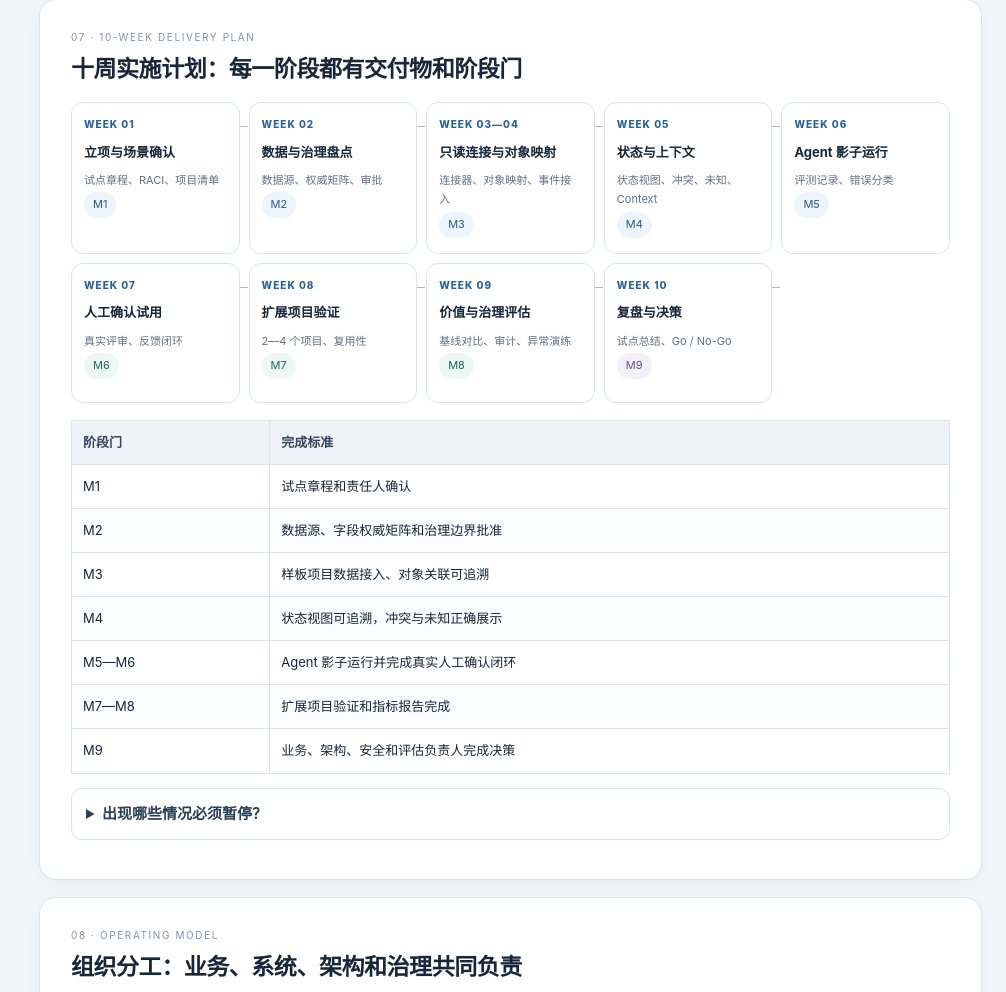
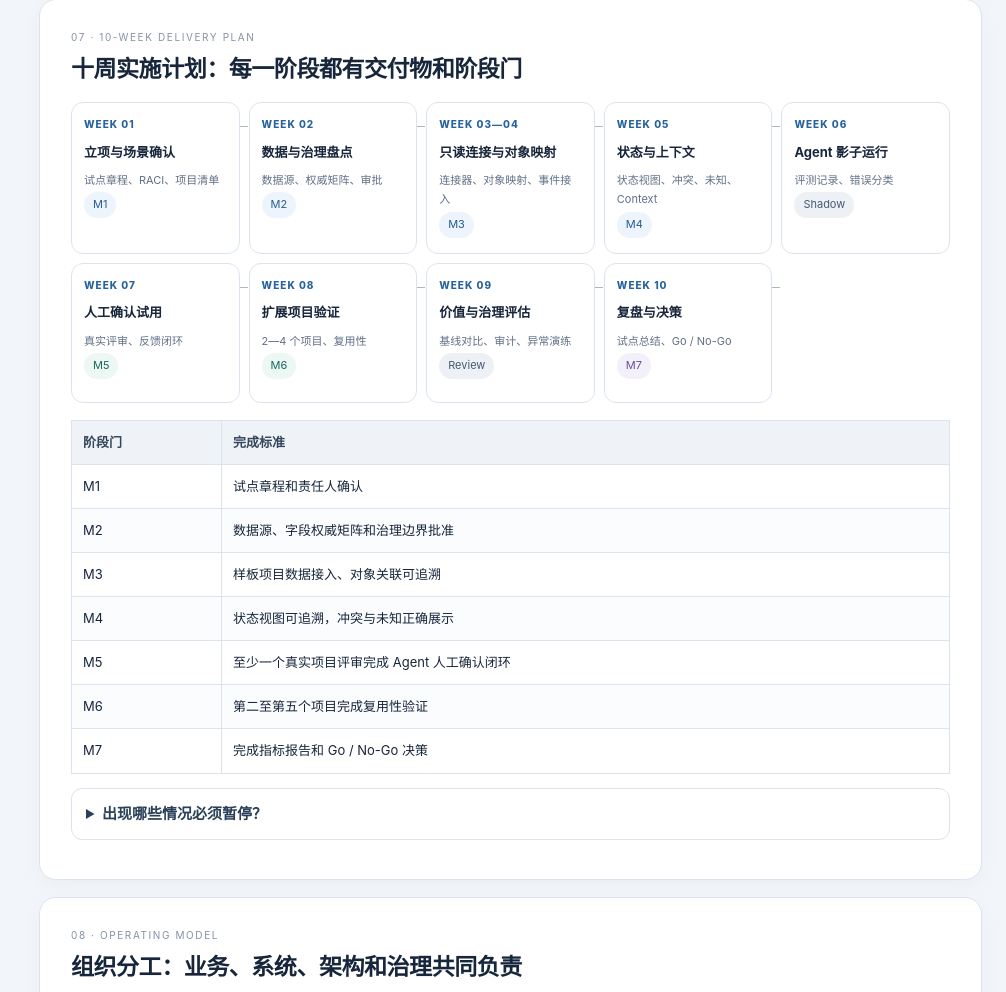
Before and after one commit to yixuan2016/creative, a plain HTML site: page docs/05-企业运行认知基础设施试点实施方案-以项目交付为例.html in a window 1280 px wide. Shown: the part 7870-8862 px from the top of the page, without its empty margins (274-1280 px from the left). Drawn offline with Linux system fonts and the light colour scheme.

Commit message:
docs: align pilot HTML milestones with implementation plan

```diff
--- a/docs/05-企业运行认知基础设施试点实施方案-以项目交付为例.html
+++ b/docs/05-企业运行认知基础设施试点实施方案-以项目交付为例.html
@@ -312,14 +312,14 @@ details p,details ul{font-size:13px;color:#53657a}
   <div class="phase"><div class="week">WEEK 02</div><strong>数据与治理盘点</strong><p>数据源、权威矩阵、审批</p><span class="pill blue">M2</span></div>
   <div class="phase"><div class="week">WEEK 03—04</div><strong>只读连接与对象映射</strong><p>连接器、对象映射、事件接入</p><span class="pill blue">M3</span></div>
   <div class="phase"><div class="week">WEEK 05</div><strong>状态与上下文</strong><p>状态视图、冲突、未知、Context</p><span class="pill blue">M4</span></div>
-  <div class="phase"><div class="week">WEEK 06</div><strong>Agent 影子运行</strong><p>评测记录、错误分类</p><span class="pill blue">M5</span></div>
-  <div class="phase"><div class="week">WEEK 07</div><strong>人工确认试用</strong><p>真实评审、反馈闭环</p><span class="pill teal">M6</span></div>
-  <div class="phase"><div class="week">WEEK 08</div><strong>扩展项目验证</strong><p>2—4 个项目、复用性</p><span class="pill teal">M7</span></div>
-  <div class="phase"><div class="week">WEEK 09</div><strong>价值与治理评估</strong><p>基线对比、审计、异常演练</p><span class="pill teal">M8</span></div>
-  <div class="phase"><div class="week">WEEK 10</div><strong>复盘与决策</strong><p>试点总结、Go / No-Go</p><span class="pill violet">M9</span></div>
+  <div class="phase"><div class="week">WEEK 06</div><strong>Agent 影子运行</strong><p>评测记录、错误分类</p><span class="pill">Shadow</span></div>
+  <div class="phase"><div class="week">WEEK 07</div><strong>人工确认试用</strong><p>真实评审、反馈闭环</p><span class="pill teal">M5</span></div>
+  <div class="phase"><div class="week">WEEK 08</div><strong>扩展项目验证</strong><p>2—4 个项目、复用性</p><span class="pill teal">M6</span></div>
+  <div class="phase"><div class="week">WEEK 09</div><strong>价值与治理评估</strong><p>基线对比、审计、异常演练</p><span class="pill">Review</span></div>
+  <div class="phase"><div class="week">WEEK 10</div><strong>复盘与决策</strong><p>试点总结、Go / No-Go</p><span class="pill violet">M7</span></div>
  </div>
  <table><thead><tr><th>阶段门</th><th>完成标准</th></tr></thead><tbody>
- <tr><td>M1</td><td>试点章程和责任人确认</td></tr><tr><td>M2</td><td>数据源、字段权威矩阵和治理边界批准</td></tr><tr><td>M3</td><td>样板项目数据接入、对象关联可追溯</td></tr><tr><td>M4</td><td>状态视图可追溯，冲突与未知正确展示</td></tr><tr><td>M5—M6</td><td>Agent 影子运行并完成真实人工确认闭环</td></tr><tr><td>M7—M8</td><td>扩展项目验证和指标报告完成</td></tr><tr><td>M9</td><td>业务、架构、安全和评估负责人完成决策</td></tr>
+ <tr><td>M1</td><td>试点章程和责任人确认</td></tr><tr><td>M2</td><td>数据源、字段权威矩阵和治理边界批准</td></tr><tr><td>M3</td><td>样板项目数据接入、对象关联可追溯</td></tr><tr><td>M4</td><td>状态视图可追溯，冲突与未知正确展示</td></tr><tr><td>M5</td><td>至少一个真实项目评审完成 Agent 人工确认闭环</td></tr><tr><td>M6</td><td>第二至第五个项目完成复用性验证</td></tr><tr><td>M7</td><td>完成指标报告和 Go / No-Go 决策</td></tr>
  </tbody></table>
  <details><summary>出现哪些情况必须暂停？</summary><ul><li>数据用途或授权尚未获批；</li><li>对象无法可靠识别，错误关联可能影响业务结论；</li><li>权威字段责任人未明确；</li><li>高影响事实频繁错误且无法解释；</li><li>出现未授权数据暴露或审计缺失；</li><li>Agent 产生未经批准的写回或客户承诺。</li></ul></details>
 </section>
```
